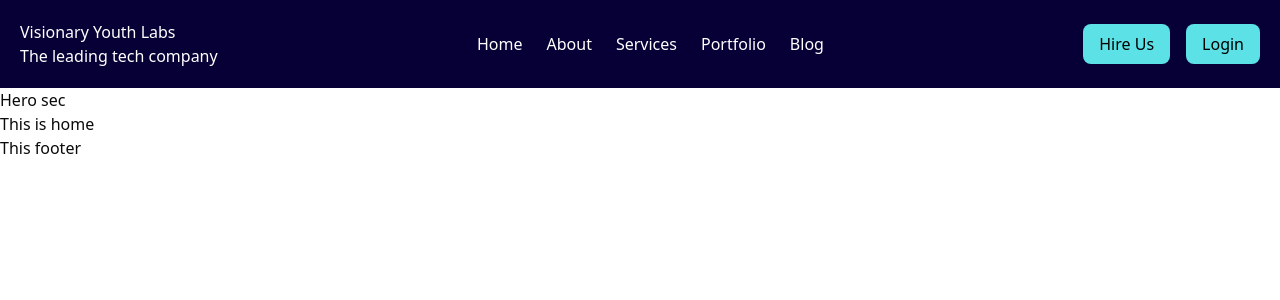
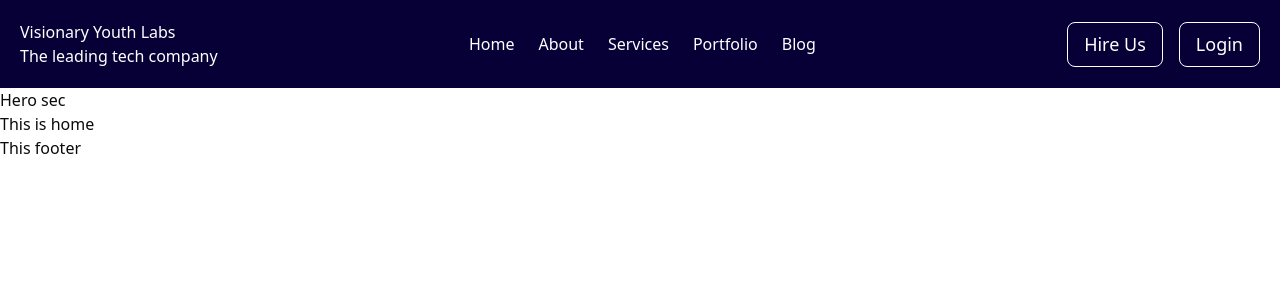
Before and after one commit to Mustakahmmed-dev/VisionaryYouthLabsOfficial, a Next.js app: page / in a window 1280 px wide. Shown: the top 300 px of the page. Built offline with nearby package versions, Linux system fonts and the light colour scheme.

Commit message:
Navbar toggling icons has been updated

```diff
--- a/src/app/globals.css
+++ b/src/app/globals.css
@@ -129,13 +129,22 @@
 .btn-normal{
   padding: 8px 16px;
   border-radius: 8px;
-  background-color: #5ce1e6;
-  color: black;
+  background-color: #060037;
+  color: white;
   transition: all 0.3s;
   text-wrap: nowrap;
+  border: 1px solid white;
+  font-size: 18px;
 }
 .btn-normal:hover{
+  background-color: white;
+  color: black;
+  border: 1px solid gray;
+}
+
+.btn-nav-toggle{
   background-color: #060037;
   color: white;
   border: 1px solid gray;
+  padding: 6px 8px;
 }
--- a/src/components/shared/Navbar.js
+++ b/src/components/shared/Navbar.js
@@ -1,4 +1,5 @@
 "use client";
+import { AlignJustify, X } from "lucide-react";
 import Link from "next/link";
 import { useState } from "react";
 
@@ -45,7 +46,7 @@ const Navbar = () => {
                         <p>The leading tech company</p>
                     </div>
                     <div>
-                        <button onClick={() => setOpen(!open)} className="cursor-pointer transition-all duration-300"> {open ? "Open" : "Close"} </button>
+                        <button onClick={() => setOpen(!open)} className="cursor-pointer btn-nav-toggle"> {open ? <AlignJustify size={28} /> : <X size={28} />} </button>
                     </div>
                 </div>
 
```
